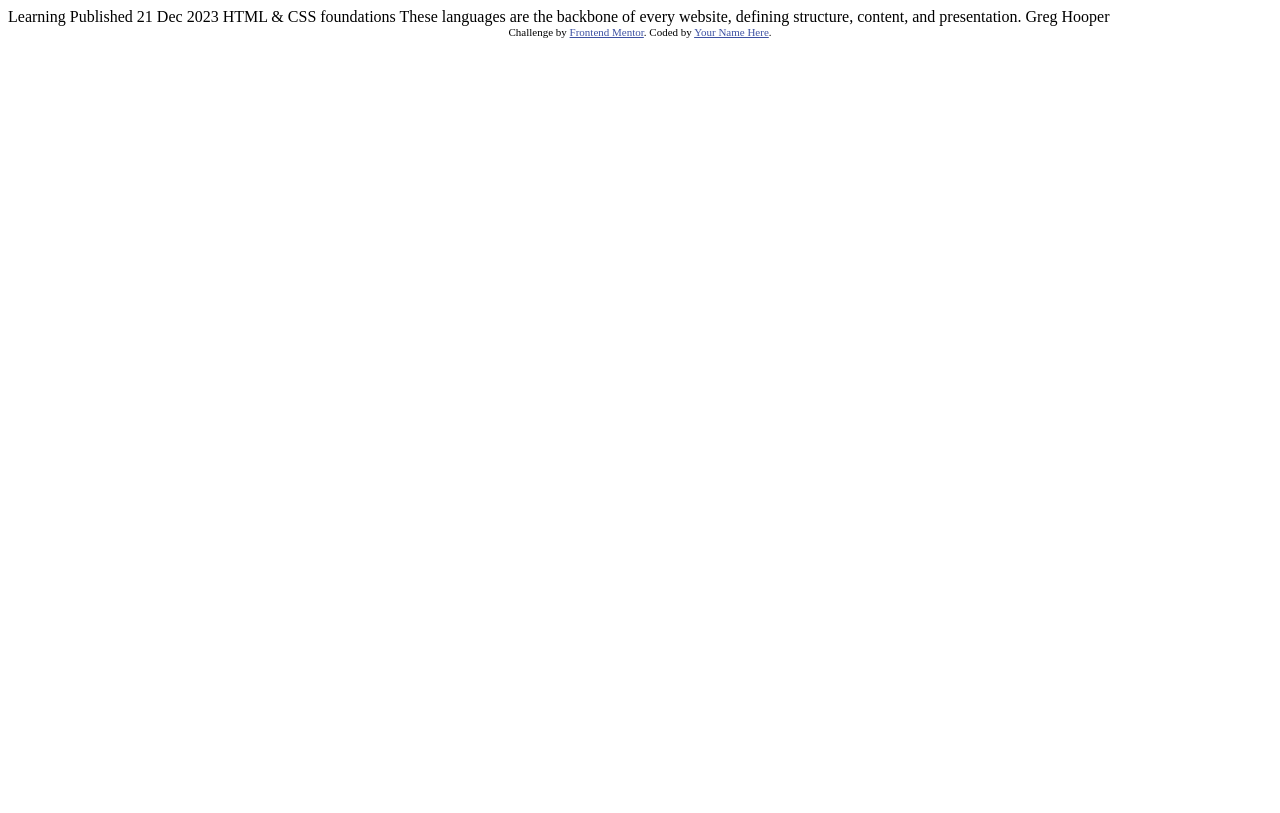
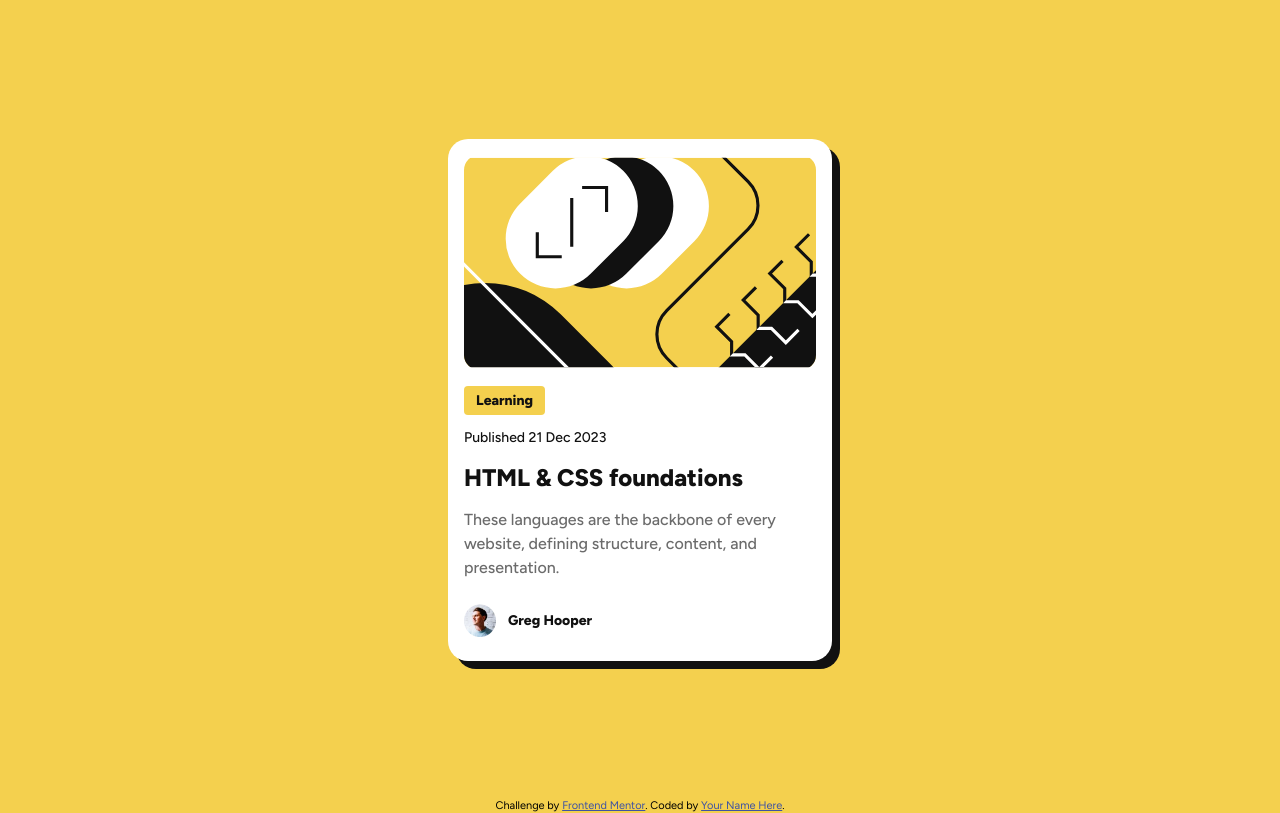
Before and after one commit to Adriverion/blog-preview-card, a plain HTML site: page index.html in a window 1280 px wide. Drawn offline with nearby package versions, Linux system fonts and the light colour scheme.

Commit message:
se agregó la estructura html y estilos css, primera version

```diff
--- /dev/null
+++ b/css/style.css
@@ -0,0 +1,124 @@
+@import url('https://fonts.googleapis.com/css2?family=Figtree:ital,wght@0,300..900;1,300..900&display=swap');
+
+:root {
+    /*color*/
+    --white: #ffffff;
+    --yellow: #F4D04E;
+    --gray-950: #111111;
+    --gray-500: #6B6B6B;
+    /*spacing*/
+    --spacing-50: 4px;
+    --spacing-100: 8px;
+    --spacing-150: 12px;
+    --spacing-200: 16px;
+}
+
+
+body {
+    box-sizing: border-box;
+    background-color: var(--yellow);
+    font-family: 'Figtree', sans-serif;
+    font-size: 16px;
+}
+
+main {
+    display: flex;
+    justify-content: center;
+    align-items: center;
+    width: 100%;
+    height: 100vh;
+}
+
+
+.blog-preview-card {
+    display: grid;
+    align-items: center;
+    row-gap: var(--spacing-200);
+    width: calc(384px - var(--spacing-200) * 2);
+    border-radius: 20px;
+    padding: var(--spacing-200);
+    background-color: var(--white);
+    box-shadow: var(--gray-950) 8px 8px;
+}
+
+.blog-preview-card__img-content {
+    width: 100%;
+    height: 100%;
+    border-radius: 15px;
+    text-align: center;
+}
+
+.blog-preview-card__img {
+    width: inherit;
+    height: inherit;
+    border-radius: inherit;
+}
+
+.blog-preview-card__text-content * {
+    padding: 0;
+    margin: 0;
+    margin-bottom: var(--spacing-150);
+}
+
+.blog-preview-card__tag {
+    display: inline-block;
+    padding: var(--spacing-50) var(--spacing-150);
+    background-color: var(--yellow);
+    color: var(--gray-950);
+    font-size: 14px;
+    line-height: 150%;
+    font-weight: 800;
+    border-radius: var(--spacing-50);
+}
+
+.blog-preview-card__date {
+    font-size: 14px;
+    line-height: 150%;
+    font-weight: 500;
+    color: var(--gray-950);
+}
+
+.blog-preview-card__title {
+    font-size: 24px;
+    line-height: 150%;
+    font-weight: 800;
+}
+
+.blog-preview-card__title a {
+    color: var(--gray-950);
+    text-decoration: none;
+}
+
+.blog-preview-card__title a:hover {
+    color: var(--yellow);
+}
+
+.blog-preview-card__description {
+    color: var(--gray-500);
+    line-height: 150%;
+    font-weight: 500;
+    margin-bottom: 0;
+}
+
+.blog-preview-card__profile-content {
+    display: flex;
+    align-items: center;
+}
+
+.blog-preview-card__avatar-img {
+    width: 32px;
+    height: auto;
+    margin-right: var(--spacing-150);
+}
+
+.blog-preview-card__avatar-name {
+    color: var(--gray-950);
+    font-size: 14px;
+    line-height: 150%;
+    font-weight: 800;
+}
+
+
+
+.attribution { font-size: 11px; text-align: center; }
+.attribution a { color: hsl(228, 45%, 44%); }
--- a/index.html
+++ b/index.html
@@ -2,30 +2,32 @@
 <html lang="en">
 <head>
   <meta charset="UTF-8">
-  <meta name="viewport" content="width=device-width, initial-scale=1.0"> <!-- displays site properly based on user's device -->
-
+  <meta name="viewport" content="width=device-width, initial-scale=1.0">
   <link rel="icon" type="image/png" sizes="32x32" href="./assets/images/favicon-32x32.png">
-
+  <link rel="stylesheet" href="https://cdnjs.cloudflare.com/ajax/libs/normalize/8.0.1/normalize.min.css" integrity="sha512-NhSC1YmyruXifcj/KFRWoC561YpHpc5Jtzgvbuzx5VozKpWvQ+4nXhPdFgmx8xqexRcpAglTj9sIBWINXa8x5w==" crossorigin="anonymous" referrerpolicy="no-referrer" />
+  <link rel="stylesheet" href="css/style.css">
   <title>Frontend Mentor | Blog preview card</title>
-
-  <!-- Feel free to remove these styles or customise in your own stylesheet 👍 -->
-  <style>
-    .attribution { font-size: 11px; text-align: center; }
-    .attribution a { color: hsl(228, 45%, 44%); }
-  </style>
 </head>
 <body>
-
-  Learning
-
-  Published 21 Dec 2023
-
-  HTML & CSS foundations
-
-  These languages are the backbone of every website, defining structure, content, and presentation.
-
-  Greg Hooper
-
+  <main>
+    <div class="blog-preview-card">
+      <div class="blog-preview-card__img-content">
+        <img class="blog-preview-card__img" src="assets/images/illustration-article.svg" alt="blog coverpage">
+      </div>
+      <div class="blog-preview-card__text-content">
+        <p class="blog-preview-card__tag">Learning</p>
+        <p class="blog-preview-card__date">Published 21 Dec 2023</p>
+        <h2 class="blog-preview-card__title"><a href="#">HTML & CSS foundations</a></h2>
+        <p class="blog-preview-card__description">
+          These languages are the backbone of every website, defining structure, content, and presentation.
+        </p>
+      </div>
+      <div class="blog-preview-card__profile-content">
+        <img class="blog-preview-card__avatar-img" src="assets/images/image-avatar.webp" alt="avatar image">
+        <p class="blog-preview-card__avatar-name">Greg Hooper</p>
+      </div>
+    </div>
+  </main>
   <div class="attribution">
     Challenge by <a href="https://www.frontendmentor.io?ref=challenge" target="_blank">Frontend Mentor</a>.
     Coded by <a href="#">Your Name Here</a>.
```
Also changed, not shown: 3 other files.
